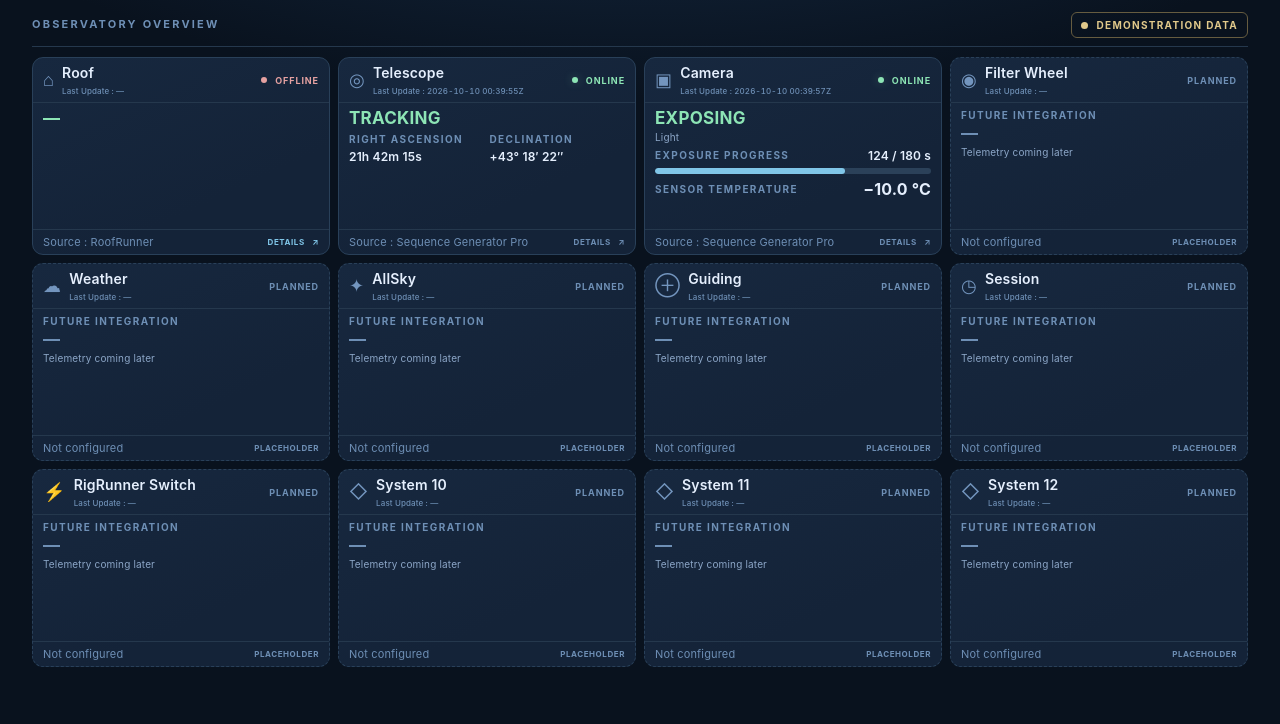
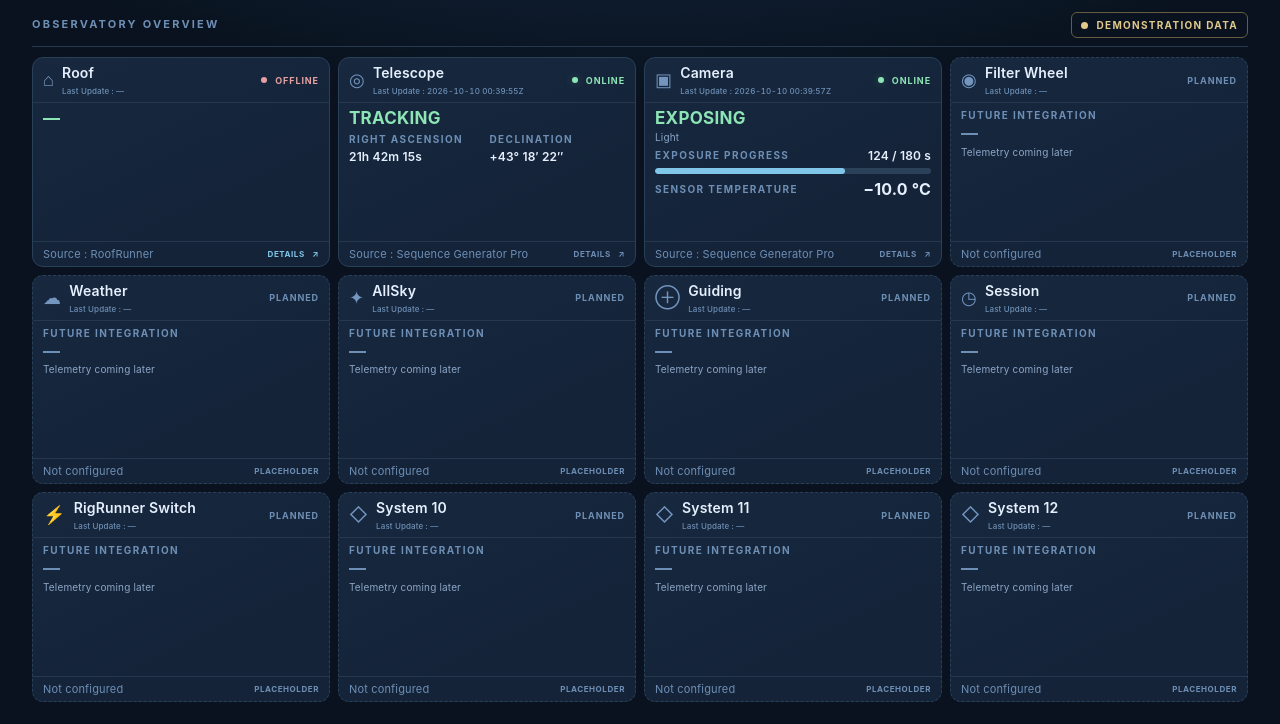
Before and after one commit to EorEquis/TSOLive, a FastAPI app: page / in a window 1280 px wide. Shown: the part 76-800 px from the top of the page. Run offline with FastAPI, Linux system fonts and the light colour scheme.

Commit message:
Give reclaimed homepage footer space to equal-height tile rows

```diff
--- a/static/styles.css
+++ b/static/styles.css
@@ -160,8 +160,8 @@ main{padding-top:30px}
 @media(min-width:1251px){
   main:not(.details-main){flex:1 1 auto;min-height:0}
   main:not(.details-main) .tile-grid{
-    height:calc(100vh - 190px);
-    height:calc(100dvh - 190px);
+    height:calc(100vh - 155px);
+    height:calc(100dvh - 155px);
     min-height:0;
     grid-template-rows:repeat(3,minmax(0,1fr));
     align-content:stretch;
```
